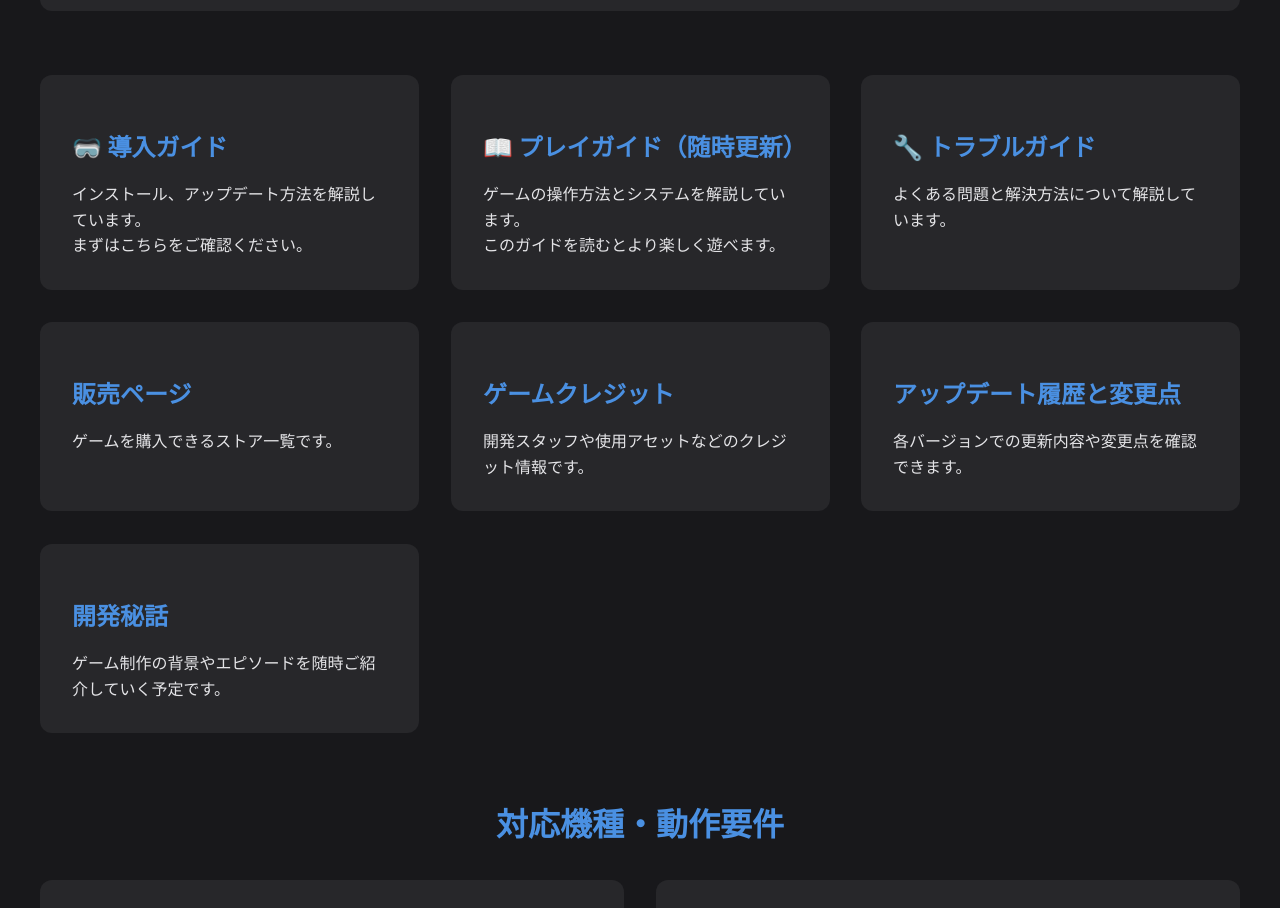
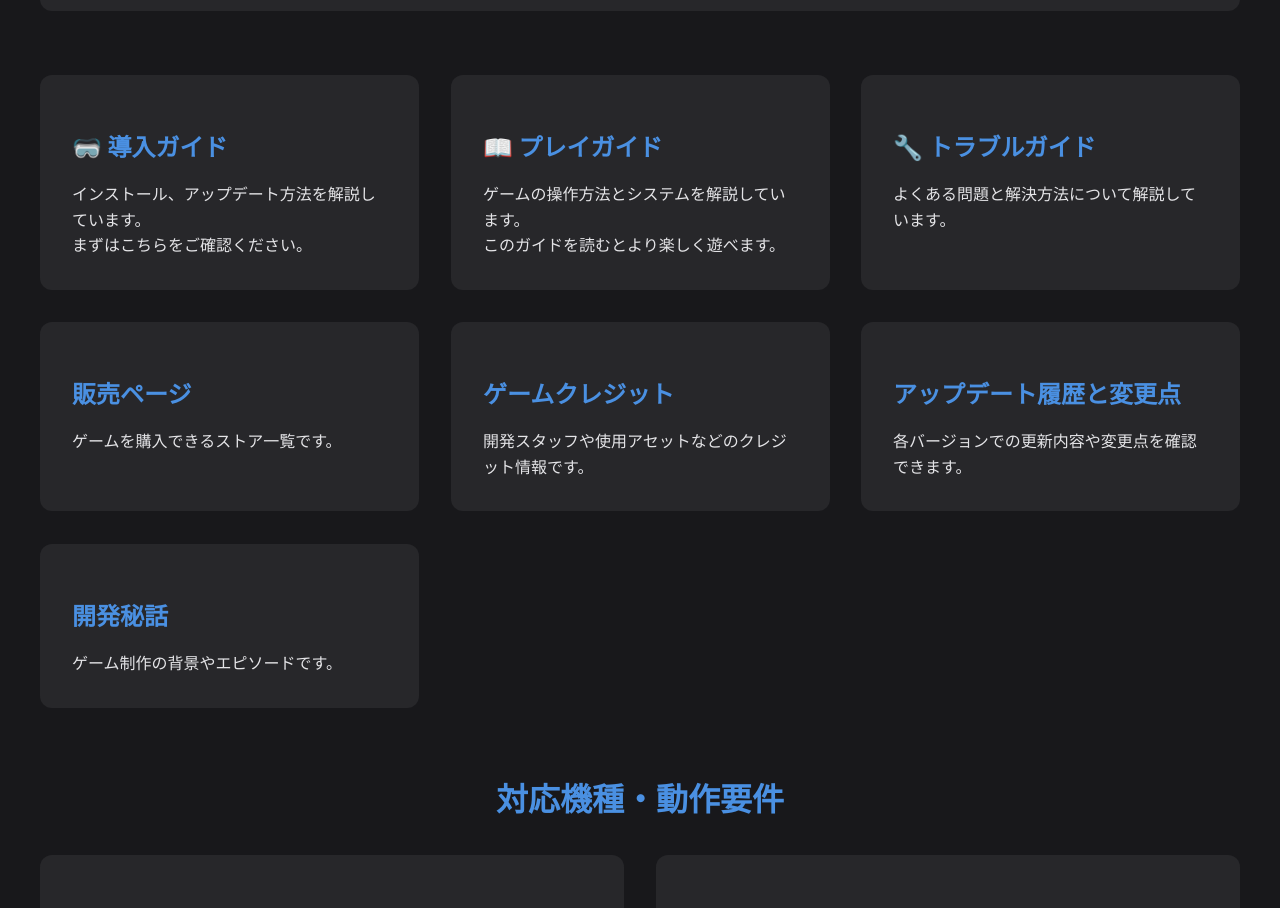
Before and after one commit to mr-vr-jp/mrsecret-vr, a plain HTML site: page index.html in a window 1280 px wide. Shown: the part 1360-2268 px from the top of the page. Drawn offline with Linux system fonts and the light colour scheme.

Commit message:
Update index.html

```diff
--- a/index.html
+++ b/index.html
@@ -466,7 +466,7 @@
                     <p>まずはこちらをご確認ください。</p>
                 </a>
                 <a href="manual.html" class="card card-hover">
-                    <h2>📖 プレイガイド（随時更新）</h2>
+                    <h2>📖 プレイガイド</h2>
                     <p>ゲームの操作方法とシステムを解説しています。</p>
                     <p>このガイドを読むとより楽しく遊べます。</p>
                 </a>
@@ -490,7 +490,7 @@
 
                 <a href="dev-story.html" class="card card-hover">
                     <h2>開発秘話</h2>
-                    <p>ゲーム制作の背景やエピソードを随時ご紹介していく予定です。</p>
+                    <p>ゲーム制作の背景やエピソードです。</p>
                 </a>
             </div>
 
```
